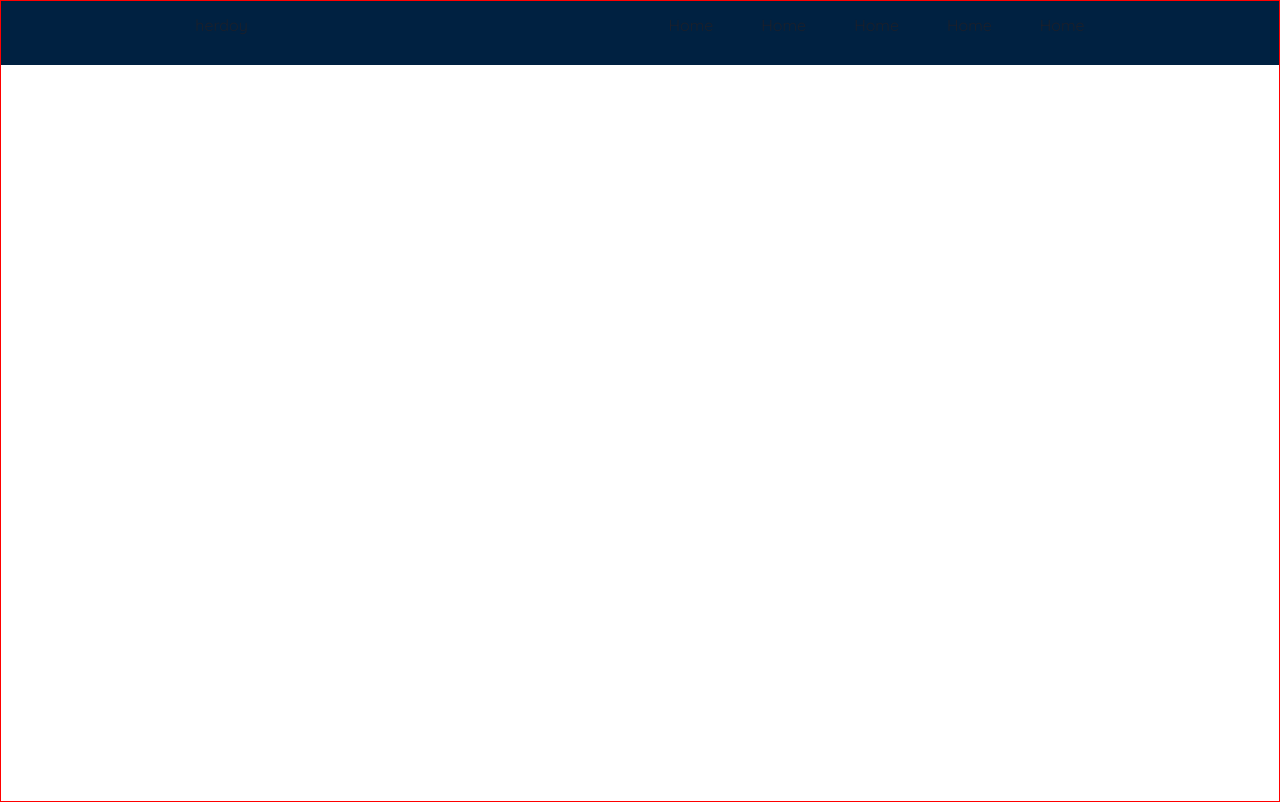
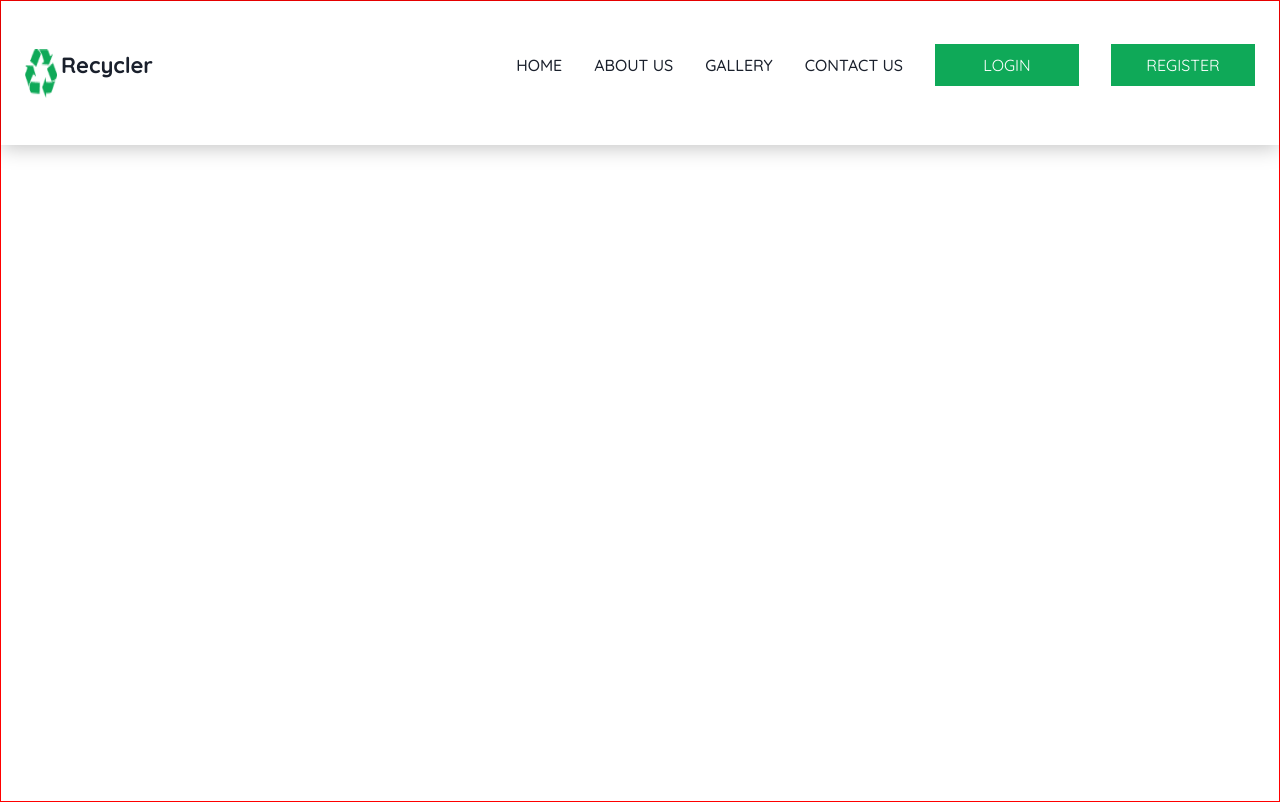
Before and after one commit to Recycler-App/Frontend, a React (Create React App) app: page /AboutUs in a window 1280 px wide. Built offline with nearby package versions, Linux system fonts and the light colour scheme.

Commit message:
Done with the Navbar

```diff
--- a/src/components/Navbar.tsx
+++ b/src/components/Navbar.tsx
@@ -1,5 +1,6 @@
 import React, { useState } from 'react'
 import { Link } from 'react-router-dom'
+import recyclericon from '../assets/Vector.png'
 
 function Navbar() {
   const [active, setActive] = useState('nav__menu')
@@ -14,23 +15,35 @@ function Navbar() {
     } else setIcon('nav__toggler')
   }
   return (
-    <nav className='nav'>
-      <p>herdoy</p>
+    <nav className='nav p-2 p-md-4'>
+      <div className='d-flex navicon'>
+        <img src={recyclericon} alt='recyclericon' />
+        <p className='ms-1 iconText'>Recycler</p>
+      </div>
       <ul className={active}>
-        <li className='nav__item'>
-          <Link to='/'>Home</Link>
+        <li className='nav__itemhome text-uppercase'>
+          <Link to='/'>home</Link>
+        </li>
+        <li className='nav__item text-uppercase'>
+          <Link to='/'>about us</Link>
+        </li>
+        <li className='nav__item text-uppercase'>
+          <Link to='/'>gallery</Link>
+        </li>
+        <li className='nav__item text-uppercase'>
+          <Link to='/'>contact us</Link>
         </li>
         <li className='nav__item'>
-          <Link to='/'>Home</Link>
+          <Link to='/'>
+            <button className='buttn p-md-2 p-2 text-uppercase'>login</button>
+          </Link>
         </li>
         <li className='nav__item'>
-          <Link to='/'>Home</Link>
-        </li>
-        <li className='nav__item'>
-          <Link to='/'>Home</Link>
-        </li>
-        <li className='nav__item'>
-          <Link to='/'>Home</Link>
+          <Link to='/'>
+            <button className='buttn p-md-2 p-2 text-uppercase'>
+              register
+            </button>
+          </Link>
         </li>
       </ul>
       <div onClick={navToggle} className={icon}>
--- a/src/style/Navbar.css
+++ b/src/style/Navbar.css
@@ -9,27 +9,47 @@ a {
 .nav {
   display: flex;
   align-items: center;
-  justify-content: space-around;
-  height: 8vh;
-  background: rgb(0, 33, 65);
+  justify-content: space-between;
+  height: 18vh;
+  background: #ffffff;
+  box-shadow: 0px 2px 20px rgba(0, 0, 0, 0.25);
 }
 .nav__brand {
   text-transform: uppercase;
+}
+.navicon img {
+  width: 2rem;
+}
+.iconText {
+  font-size: 22px;
+  font-weight: 700;
+}
+.nav__item {
+  font-weight: 500;
+}
+.nav__itemhome {
+  font-weight: 500;
+}
+.buttn {
+  border: 1px solid #0fa958;
+  width: 9rem;
+  background-color: #0fa958;
+  color: white;
 }
 
 .nav__menu {
   display: flex;
   align-items: center;
   justify-content: space-around;
-  gap: 3rem;
+  gap: 2rem;
 }
 .nav__toggler {
   display: none;
 }
 .nav__toggler div {
-  width: 2.5rem;
+  width: 2rem;
   height: 0.2rem;
-  margin: 0.4rem;
+  margin: 0.3rem;
   background: rgb(204, 204, 204);
   transition: 0.3s ease-in;
 }
@@ -41,14 +61,25 @@ a {
   }
   .nav__menu {
     position: fixed;
-    top: 7vh;
+    top: 18vh;
     right: 0;
     height: 93vh;
     width: 50vw;
-    background: rgb(0, 33, 65);
+    gap: 1rem;
+    background: #ffffff;
+    box-shadow: 0px 2px 20px rgba(0, 0, 0, 0.25);
     flex-direction: column;
     transform: translateX(100%);
     transition: 0.5s ease-in;
+  }
+  .iconText {
+    font-size: 20px;
+  }
+  .nav__item {
+    margin-top: -12rem;
+  }
+  .nav__itemhome {
+    margin-top: -4rem;
   }
 }
 /* Active Class */
@@ -59,7 +90,7 @@ a {
 /* Toggle Icon Animation */
 
 .toggle .line1 {
-  transform: rotate(-45deg) translate(-4px, 5px);
+  transform: rotate(-45deg) translate(-6px, 7px);
 }
 .toggle .line2 {
   opacity: 0;
```
Also changed, not shown: src/assets/Vector.png (added).
